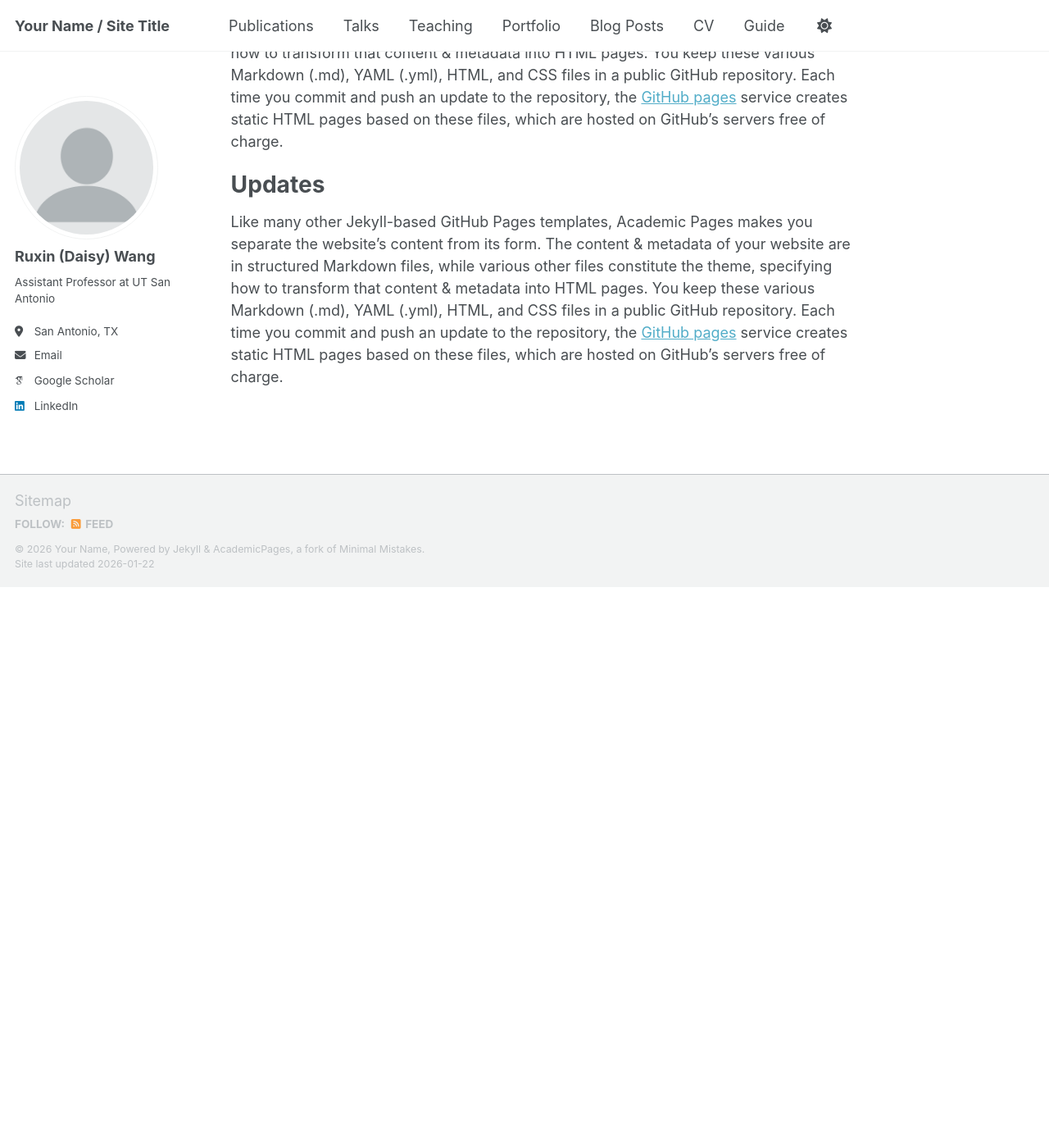
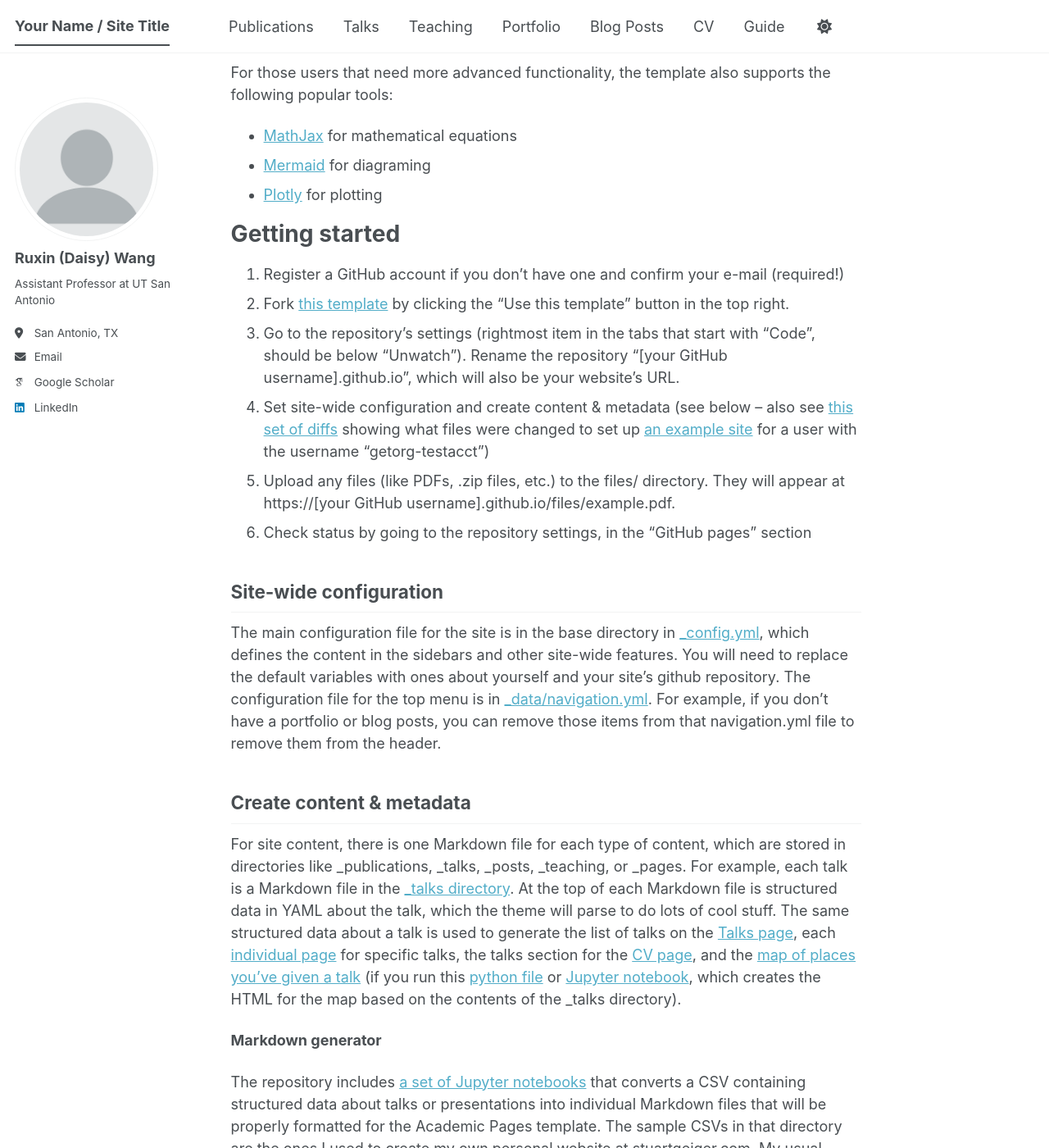
Before and after one commit to DaisyWang00/DaisyWang00.github.io, a Jekyll site: the page built from _pages/about.md, in a window 1280 px wide and 1400 px high, scrolled down 967 px. Shown: the whole window at 82% size. Built offline with Jekyll 4.4.1, drawn with Linux system fonts in a browser that asks for light colours; some web fonts are replaced; our own code applies the rules of GitHub Pages for plain Markdown files; a script bundle is joined from its source files by our own code; library files that are not in the unit come from our copies; before the commit the page ends 1683 px from its top, so only the background shows below that; some of the changed text lies outside the part shown.

Commit message:
Add files via upload

```diff
--- a/_pages/about.md
+++ b/_pages/about.md
@@ -1,4 +1,17 @@
-About
+---
+permalink: /
+title: "Academic Pages is a ready-to-fork GitHub Pages template for academic personal websites"
+author_profile: true
+redirect_from:
+  - /about/
+  - /about.html
+---
+
+This is the front page of a website that is powered by the [Academic Pages template](https://github.com/academicpages/academicpages.github.io) and hosted on GitHub pages. [GitHub pages](https://pages.github.com) is a free service in which websites are built and hosted from code and data stored in a GitHub repository, automatically updating when a new commit is made to the repository. This template was forked from the [Minimal Mistakes Jekyll Theme](https://mmistakes.github.io/minimal-mistakes/) created by Michael Rose, and then extended to support the kinds of content that academics have: publications, talks, teaching, a portfolio, blog posts, and a dynamically-generated CV. Incidentally, these same features make it a great template for anyone that needs to show off a professional template!
+
+ You can fork [this template](https://github.com/academicpages/academicpages.github.io) right now, modify the configuration and Markdown files, add your own PDFs and other content, and have your own site for free, with no ads!
+
+A data-driven personal website
 ======
 Like many other Jekyll-based GitHub Pages templates, Academic Pages makes you separate the website's content from its form. The content & metadata of your website are in structured Markdown files, while various other files constitute the theme, specifying how to transform that content & metadata into HTML pages. You keep these various Markdown (.md), YAML (.yml), HTML, and CSS files in a public GitHub repository. Each time you commit and push an update to the repository, the [GitHub pages](https://pages.github.com/) service creates static HTML pages based on these files, which are hosted on GitHub's servers free of charge.
 
@@ -9,12 +22,35 @@
 - [Mermaid](https://mermaid.js.org/) for diagraming
 - [Plotly](https://plotly.com/javascript/) for plotting
 
+Getting started
+======
+1. Register a GitHub account if you don't have one and confirm your e-mail (required!)
+1. Fork [this template](https://github.com/academicpages/academicpages.github.io) by clicking the "Use this template" button in the top right.
+1. Go to the repository's settings (rightmost item in the tabs that start with "Code", should be below "Unwatch"). Rename the repository "[your GitHub username].github.io", which will also be your website's URL.
+1. Set site-wide configuration and create content & metadata (see below -- also see [this set of diffs](https://archive.is/3TPas) showing what files were changed to set up [an example site](https://getorg-testacct.github.io) for a user with the username "getorg-testacct")
+1. Upload any files (like PDFs, .zip files, etc.) to the files/ directory. They will appear at https://[your GitHub username].github.io/files/example.pdf.
+1. Check status by going to the repository settings, in the "GitHub pages" section
 
-Openings
-======
-Like many other Jekyll-based GitHub Pages templates, Academic Pages makes you separate the website's content from its form. The content & metadata of your website are in structured Markdown files, while various other files constitute the theme, specifying how to transform that content & metadata into HTML pages. You keep these various Markdown (.md), YAML (.yml), HTML, and CSS files in a public GitHub repository. Each time you commit and push an update to the repository, the [GitHub pages](https://pages.github.com/) service creates static HTML pages based on these files, which are hosted on GitHub's servers free of charge.
+Site-wide configuration
+------
+The main configuration file for the site is in the base directory in [_config.yml](https://github.com/academicpages/academicpages.github.io/blob/master/_config.yml), which defines the content in the sidebars and other site-wide features. You will need to replace the default variables with ones about yourself and your site's github repository. The configuration file for the top menu is in [_data/navigation.yml](https://github.com/academicpages/academicpages.github.io/blob/master/_data/navigation.yml). For example, if you don't have a portfolio or blog posts, you can remove those items from that navigation.yml file to remove them from the header.
 
+Create content & metadata
+------
+For site content, there is one Markdown file for each type of content, which are stored in directories like _publications, _talks, _posts, _teaching, or _pages. For example, each talk is a Markdown file in the [_talks directory](https://github.com/academicpages/academicpages.github.io/tree/master/_talks). At the top of each Markdown file is structured data in YAML about the talk, which the theme will parse to do lots of cool stuff. The same structured data about a talk is used to generate the list of talks on the [Talks page](https://academicpages.github.io/talks), each [individual page](https://academicpages.github.io/talks/2012-03-01-talk-1) for specific talks, the talks section for the [CV page](https://academicpages.github.io/cv), and the [map of places you've given a talk](https://academicpages.github.io/talkmap.html) (if you run this [python file](https://github.com/academicpages/academicpages.github.io/blob/master/talkmap.py) or [Jupyter notebook](https://github.com/academicpages/academicpages.github.io/blob/master/talkmap.ipynb), which creates the HTML for the map based on the contents of the _talks directory).
 
-Updates
-======
-Like many other Jekyll-based GitHub Pages templates, Academic Pages makes you separate the website's content from its form. The content & metadata of your website are in structured Markdown files, while various other files constitute the theme, specifying how to transform that content & metadata into HTML pages. You keep these various Markdown (.md), YAML (.yml), HTML, and CSS files in a public GitHub repository. Each time you commit and push an update to the repository, the [GitHub pages](https://pages.github.com/) service creates static HTML pages based on these files, which are hosted on GitHub's servers free of charge.
+**Markdown generator**
+
+The repository includes [a set of Jupyter notebooks](https://github.com/academicpages/academicpages.github.io/tree/master/markdown_generator
+) that converts a CSV containing structured data about talks or presentations into individual Markdown files that will be properly formatted for the Academic Pages template. The sample CSVs in that directory are the ones I used to create my own personal website at stuartgeiger.com. My usual workflow is that I keep a spreadsheet of my publications and talks, then run the code in these notebooks to generate the Markdown files, then commit and push them to the GitHub repository.
+
+How to edit your site's GitHub repository
+------
+Many people use a git client to create files on their local computer and then push them to GitHub's servers. If you are not familiar with git, you can directly edit these configuration and Markdown files directly in the github.com interface. Navigate to a file (like [this one](https://github.com/academicpages/academicpages.github.io/blob/master/_talks/2012-03-01-talk-1.md) and click the pencil icon in the top right of the content preview (to the right of the "Raw | Blame | History" buttons). You can delete a file by clicking the trashcan icon to the right of the pencil icon. You can also create new files or upload files by navigating to a directory and clicking the "Create new file" or "Upload files" buttons.
+
+Example: editing a Markdown file for a talk
+![Editing a Markdown file for a talk](/images/editing-talk.png)
+
+For more info
+------
+More info about configuring Academic Pages can be found in [the guide](https://academicpages.github.io/markdown/), the [growing wiki](https://github.com/academicpages/academicpages.github.io/wiki), and you can always [ask a question on GitHub](https://github.com/academicpages/academicpages.github.io/discussions). The [guides for the Minimal Mistakes theme](https://mmistakes.github.io/minimal-mistakes/docs/configuration/) (which this theme was forked from) might also be helpful.
```
